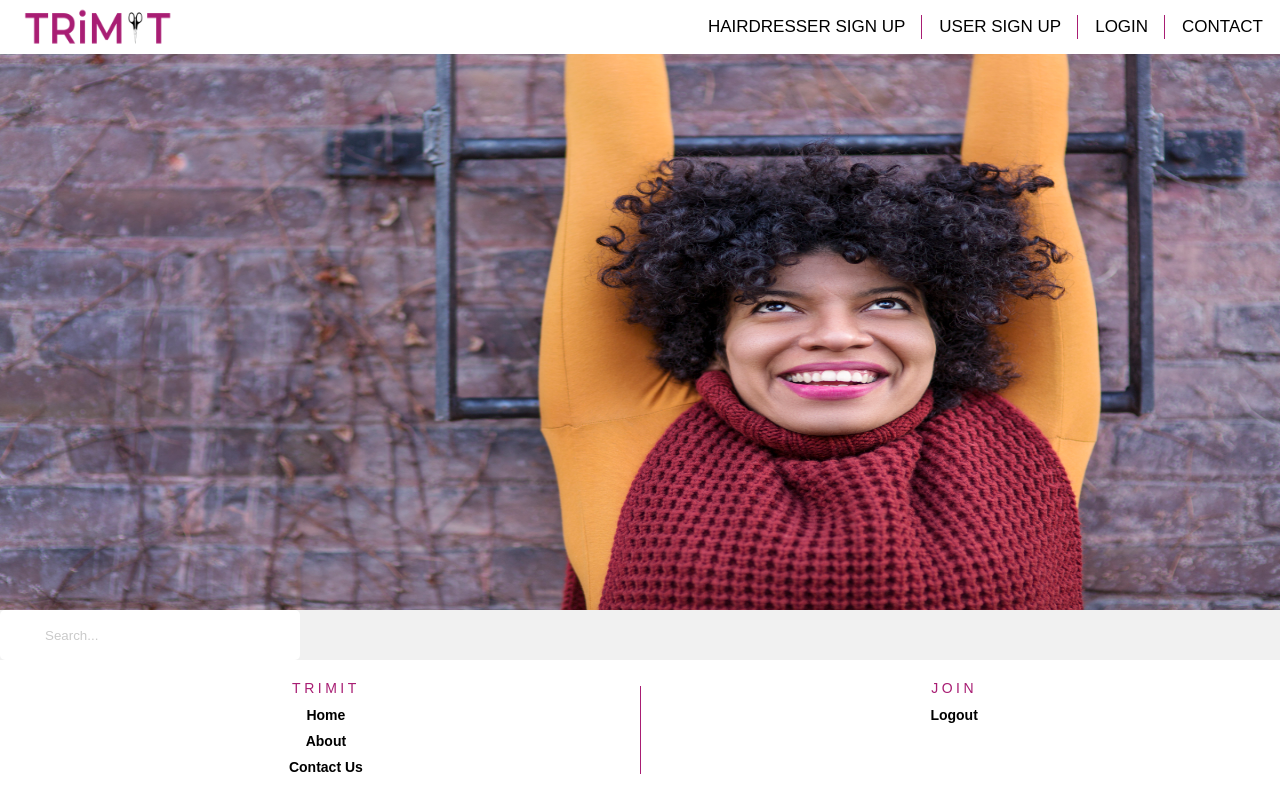
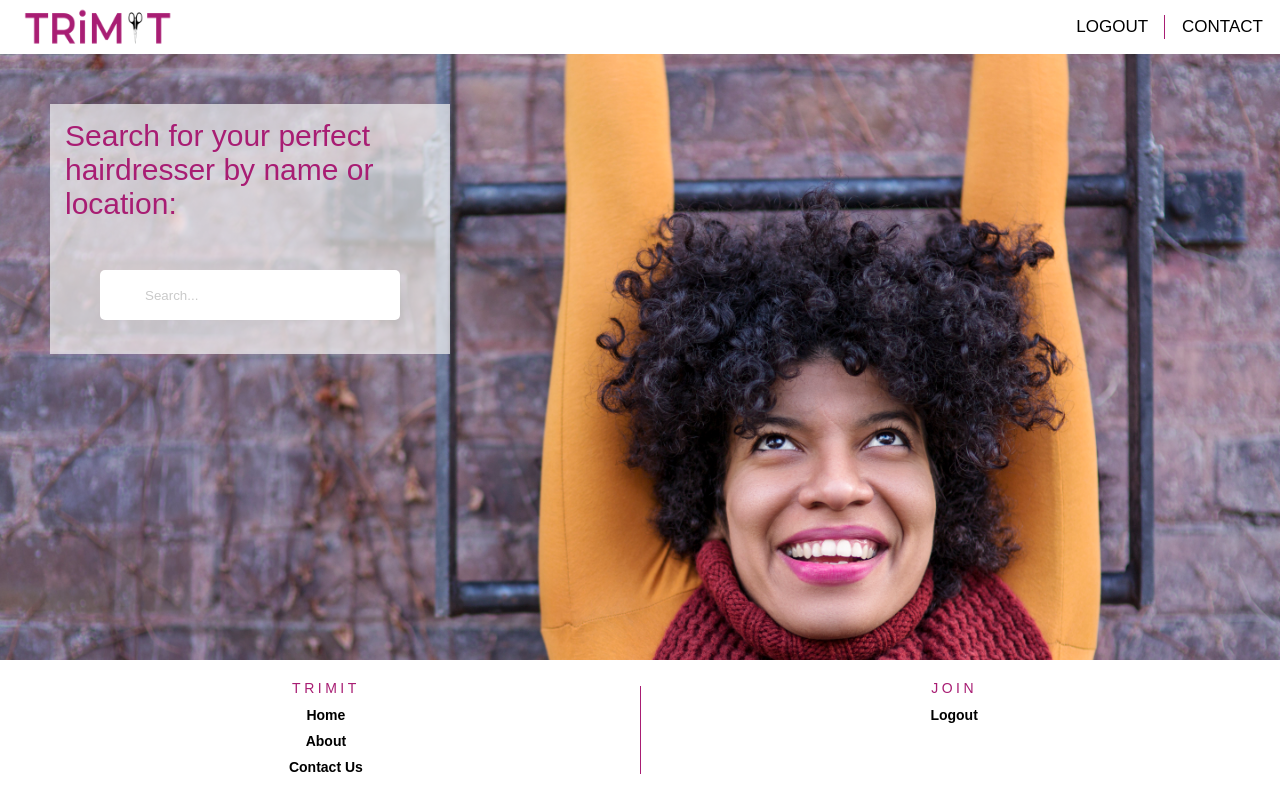
Before and after one commit to AdrianBorg/TeamI, a Django app: page / in a window 1280 px wide. Run offline with Django 3.2, Linux system fonts and the light colour scheme; the visitor is signed in with stand-in values (Sample User, id 1).

Commit message:
ajax started in search

```diff
--- a/static/css/index.css
+++ b/static/css/index.css
@@ -9,19 +9,37 @@
     height: 100%;
     width: 100%;
     overflow: hidden;
-    justify-content: space-around;
+    background: url(/static/images/home.jpg);
+    background-size: cover;
+    /* Photo credit: College Girl Free Photo —By Ryan McGuire (Royalty Free)*/
   }
-
-  .container{
+  div.container{
     display: flex;
     display: -webkit-box;
     display: -moz-box;
     display: -ms-flexbox;
     display: -webkit-flex;
     flex-direction: row;
-    justify-content: flex-start;
+    justify-content: space-around;
     flex-wrap: wrap;
-    align-items: center;
+    background: rgb(242,242,242,.7);
+    max-width: 400px;
+    max-height: 250px;
+    width: 100%;
+    height: 100%;
+    margin: 50px;
+    position: flex-start;
+    /* opacity: 0.5; */
+  }
+
+  div.container h1{
+    display: block;
+    font-size: 30px;
+    font-weight: 300;
+    margin: 5px;
+    padding: 10px 10px 10px 10px;
+    color: #a81d73;
+    text-align: left;
   }
 
   .container input#search{
@@ -30,7 +48,7 @@
     background: #ffffff;
     border: none;
     font-size: 10pt;
-    float: left;
+    float: center;
     color: #63717f;
     padding-left: 45px;
     -webkit-border-radius: 5px;
--- /dev/null
+++ b/templates/trimit/ajax_search_input.html
@@ -0,0 +1 @@
+{% if %}
--- a/templates/trimit/base.html
+++ b/templates/trimit/base.html
@@ -43,10 +43,16 @@
         </div>
         <div class="nav">
             <ul class="navigate">
-                <a class="hairdresser-signup-btn">Hairdresser Sign Up</a>
-                <a class="user-signup-btn">User Sign Up</a>
-                <a class="login-btn">login</a>
-                <a class="contact-us-btn">contact</a>
+                {% if user.is_authenticated %}
+                    <!-- <a class="account-btn" data-link="{url ""}" -->
+                    <a class="logout-btn" data-link="{% url "logout" %}">Logout</a>
+                    <a class="contact-us-btn">contact</a>
+                {% else %}
+                    <a class="hairdresser-signup-btn">Hairdresser Sign Up</a>
+                    <a class="user-signup-btn">User Sign Up</a>
+                    <a class="login-btn">login</a>
+                    <a class="contact-us-btn">contact</a>
+                {% endif %}
             </ul>
         </div>
     </div>
@@ -118,10 +124,10 @@
                         <div class="frm">
                             <h1 class="register-title">Register as a User</h1>
                             {% if registered %}
-                                <strong>thank you for registering!</strong>
+                                <strong>Thank you for registering!</strong>
                                 <a href="{% url 'index' %}">Return to the homepage.</a><br/>
                             {% else %}
-{#                                <strong>register here!</strong><br />#}
+{#                                <strong>Register here!</strong><br />#}
                                 <form id="signup_form" method="post" action="{% url 'user_register' %}"
                                       enctype="multipart/form-data">
 
@@ -222,7 +228,9 @@
                     {% endif %}
                 </ul>
             </div>
-        </div>
+            <!-- <div class="col logo">
+                <img src="{% static "images/footer.png" %}" style="width: 200px; height: 170px;">
+        </div> -->
     </div>
     <script src="{% static "js/baseScript.js" %}"></script>
     <script src="{% static "js/modal.js" %}"></script>
--- a/templates/trimit/index.html
+++ b/templates/trimit/index.html
@@ -12,9 +12,8 @@
 
 {% block custom_content %}
 <div class="index-content">
-<img class="index-content" src="{% static 'images/home.jpg' %}"></div>
-
         <div class="container">
+            <h1>Search for your perfect hairdresser by name or location:</h1>
             <span class="icon"><i class="fa fa-search"></i></span>
             <input type="search" id="search" placeholder="Search..." />
         </div>
--- a/trimit/urls.py
+++ b/trimit/urls.py
@@ -12,4 +12,5 @@ urlpatterns = [
     url(r'^logout/$', views.user_logout, name='logout'),
     url(r'^search/(?P<search>\w{0,50})/$', views.results, name='search_results'),
     url(r'^ajax_search_results/$', views.ajax_search_filter, name='ajax_search_results'),
+    url(r'^search_input/$', views.search_input, name='search_input'),
 ]
--- a/trimit/views.py
+++ b/trimit/views.py
@@ -20,6 +20,15 @@ def index(request):
                     'profile_form': profile_form, }
     return render(request, 'trimit/index.html', context=context_dict)
 
+
+def search_input(request):
+    if request.method == "POST":
+        search_text = request.POST['search_text']
+    else:
+        search_text = ""
+
+    search_results = Page.objects.filter(name__contains=search_text) # might be title__contains if it doesn't work.
+    return render_to_response('ajax_search_input.html', {'search_results': search_results}) #!
 
 def results(request, search):
     user_form = UserRegisterForm()
@@ -52,7 +61,7 @@ def about(request):
     profile_form = UserProfileForm()
     context_dict = {'user_form': user_form,
                     'profile_form': profile_form, }
-    return render(request, 'trimit/base.html', context=context_dict)
+    return render(request, 'trimit/about.html', context=context_dict)
 
 
 def contact_us(request):
@@ -60,7 +69,7 @@ def contact_us(request):
     profile_form = UserProfileForm()
     context_dict = {'user_form': user_form,
                     'profile_form': profile_form, }
-    return render(request, 'trimit/base.html', context=context_dict)
+    return render(request, 'trimit/contact_us.html', context=context_dict)
 
 
 def popupTest(request):
@@ -195,10 +204,3 @@ def user_register(request):
 def user_logout(request):
     logout(request)
     return HttpResponseRedirect(reverse('index'))
-
-def contact_us(request):
-    user_form = UserRegisterForm()
-    profile_form = UserProfileForm()
-    context_dict = {'user_form': user_form,
-                    'profile_form': profile_form, }
-    return render(request, 'trimit/contact_us.html', context=context_dict)
```
Also changed, not shown: static/css/contact.css (+14 -79 lines), templates/trimit/about.html (+18 -0 lines), templates/trimit/contact_us.html (+10 -16 lines), static/images/contact.jpg (added), static/images/footer.png (added).
